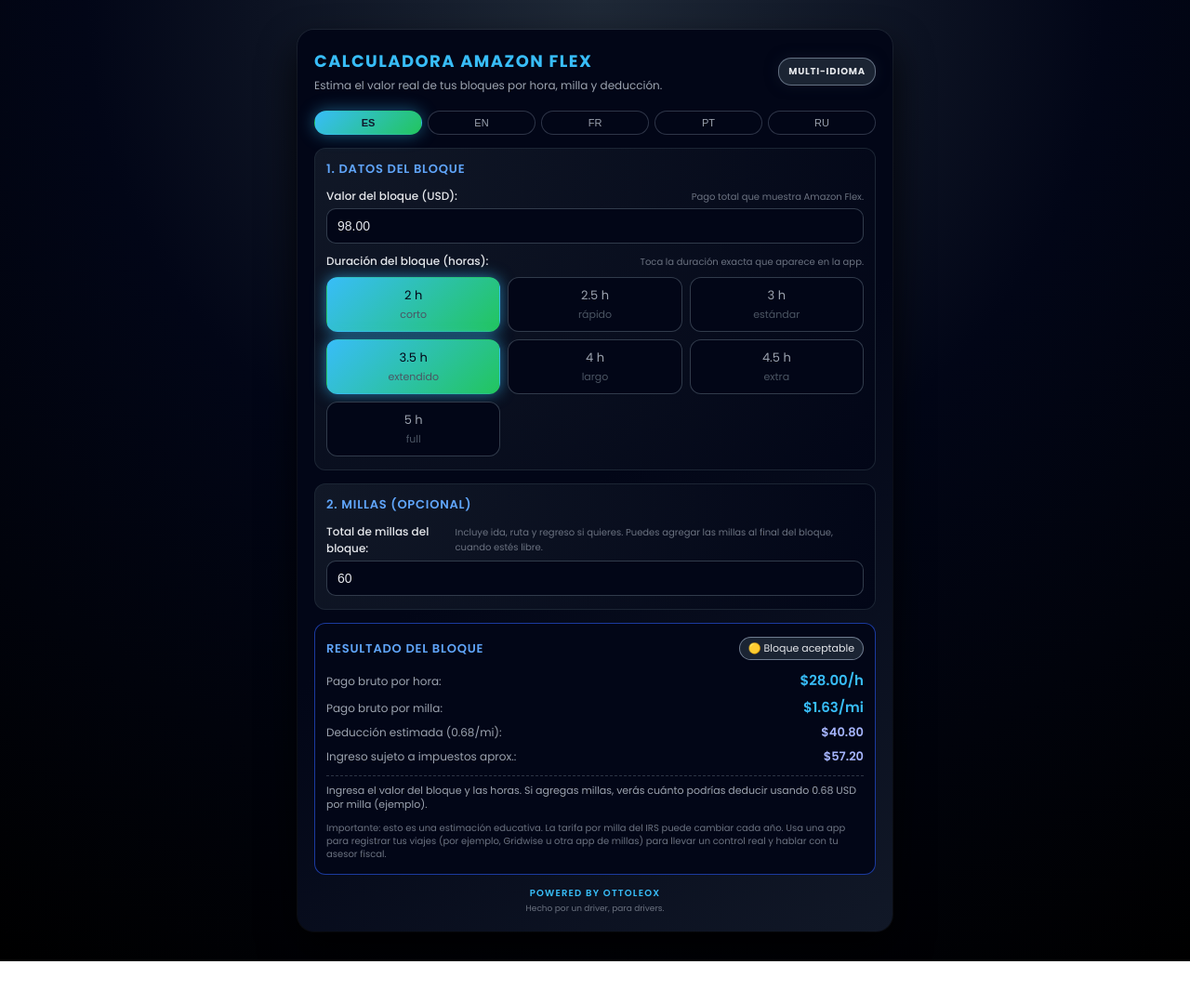
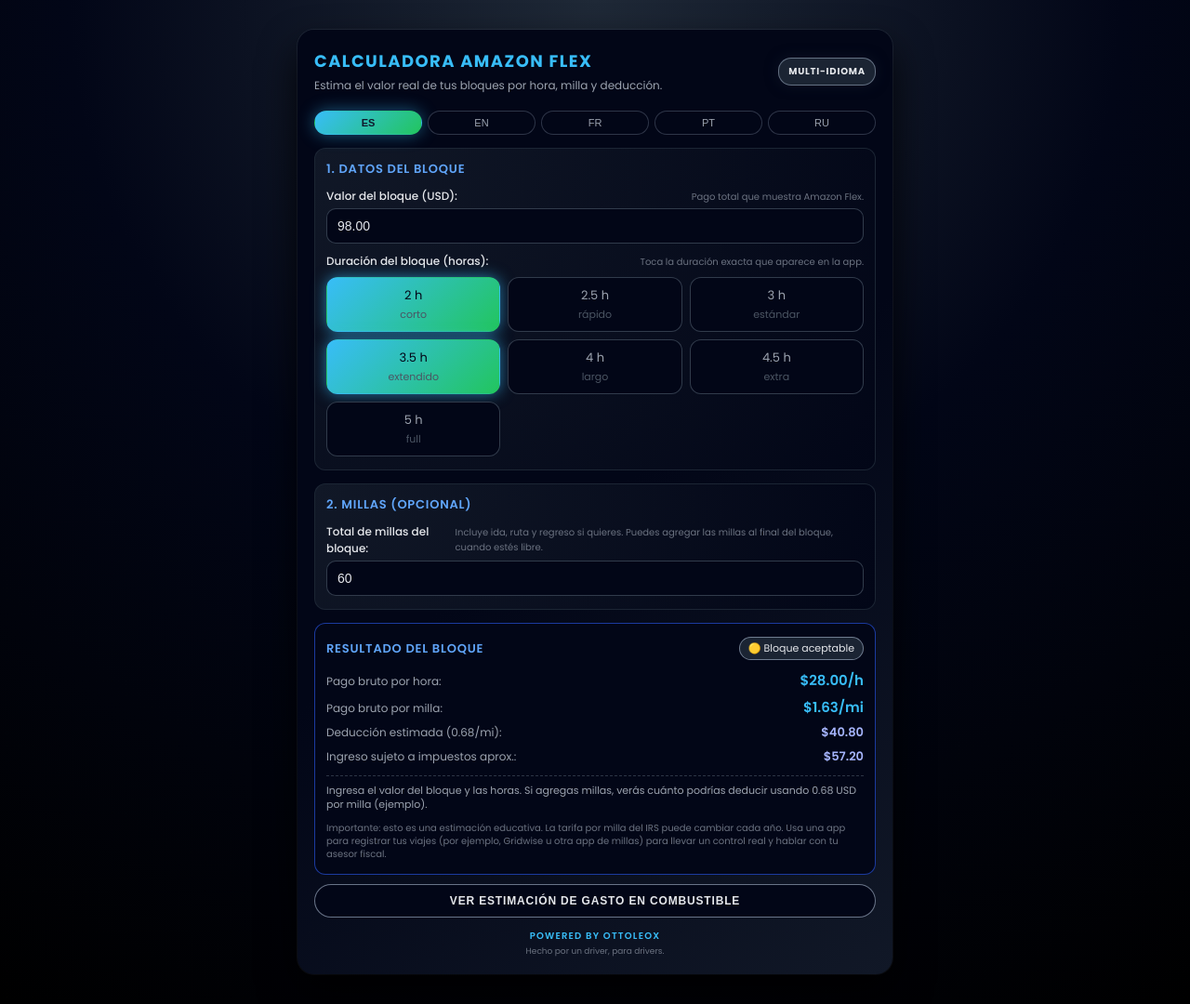
Before and after one commit to oljb17-maker/Amazonflexcalculator, a plain HTML site: page index.html in a window 1280 px wide. Shown: the whole page at 93% size. Before the commit the page ends 1034 px from the top, so only its background shows below. Drawn offline with Linux system fonts and the light colour scheme.

Commit message:
Actualizar index.html

```diff
--- a/index.html
+++ b/index.html
@@ -298,6 +298,26 @@
             font-weight: 600;
         }
 
+        .link-btn {
+            margin-top: 10px;
+            width: 100%;
+            padding: 10px 14px;
+            border-radius: 999px;
+            border: 1px solid rgba(148,163,184,0.7);
+            background: #020617;
+            color: #e5e7eb;
+            font-size: 12px;
+            font-weight: 600;
+            text-transform: uppercase;
+            letter-spacing: 0.07em;
+            cursor: pointer;
+            transition: background 0.15s, box-shadow 0.15s ease;
+        }
+        .link-btn:hover {
+            background: rgba(15,23,42,0.95);
+            box-shadow: 0 0 10px rgba(15,23,42,0.6);
+        }
+
         .foot {
             margin-top: 12px;
             text-align: center;
@@ -323,69 +343,35 @@
            🧩 Ajustes para pantallas pequeñas
            ============================ */
 
-        /* Teléfonos MUY pequeños (tipo iPhone SE viejito, Android barato) */
         @media (max-width: 360px) {
-            body {
-                padding: 8px;
-            }
-
+            body { padding: 8px; }
             .app-container {
                 padding: 14px 12px 12px;
                 border-radius: 14px;
             }
-
-            .title {
-                font-size: 16px;
-            }
-
-            .subtitle {
-                font-size: 11px;
-            }
-
+            .title { font-size: 16px; }
+            .subtitle { font-size: 11px; }
             .hours-grid {
                 grid-template-columns: repeat(2, 1fr);
                 gap: 6px;
             }
-
             .section,
             .results-section {
                 padding: 10px 10px 11px;
             }
-
-            .result-label {
-                font-size: 11px;
-            }
-
-            .result-value {
-                font-size: 14px;
-            }
-
-            .result-value.small {
-                font-size: 12px;
-            }
+            .result-label { font-size: 11px; }
+            .result-value { font-size: 14px; }
+            .result-value.small { font-size: 12px; }
         }
 
-        /* Teléfonos normales (iPhone 11–16, Samsung, etc.) */
         @media (max-width: 430px) {
-            body {
-                padding: 10px;
-            }
-
-            .app-container {
-                padding: 16px 14px 14px;
-            }
-
-            .hours-grid {
-                gap: 7px;
-            }
+            body { padding: 10px; }
+            .app-container { padding: 16px 14px 14px; }
+            .hours-grid { gap: 7px; }
         }
 
-        /* Tablets y pantallas grandes */
         @media (min-width: 768px) {
-            body {
-                padding: 32px;
-            }
-
+            body { padding: 32px; }
             .app-container {
                 max-width: 640px;
                 margin: 0 auto;
@@ -506,6 +492,11 @@
         </div>
     </section>
 
+    <!-- Botón para ver estimación de gasto en combustible -->
+    <button class="link-btn" id="fuelEstimatorBtn">
+        Ver estimación de gasto en combustible
+    </button>
+
     <footer class="foot">
         <span>Powered by Ottoleox</span>
         <small id="footSubtitle">Hecho por un driver, para drivers.</small>
@@ -546,6 +537,7 @@
             noteText:
                 "Importante: esto es una estimación educativa. La tarifa por milla del IRS puede cambiar cada año. Usa una app para registrar tus viajes (por ejemplo, Gridwise u otra app de millas) para llevar un control real y hablar con tu asesor fiscal.",
             footSubtitle: "Hecho por un driver, para drivers.",
+            fuelButton: "Ver estimación de gasto en combustible",
             hoursHints: ["corto", "rápido", "estándar", "extendido", "largo", "extra", "full"]
         },
         en: {
@@ -576,6 +568,7 @@
             noteText:
                 "Important: this is an educational estimate. The IRS mileage rate may change every year. Use a mileage tracking app (for example Gridwise or similar) to keep real records and talk to your tax professional.",
             footSubtitle: "Made by a driver, for drivers.",
+            fuelButton: "View fuel cost estimation",
             hoursHints: ["short", "fast", "standard", "extended", "long", "extra", "full"]
         },
         fr: {
@@ -604,8 +597,9 @@
             resultDetails:
                 "Entre le montant du bloc et les heures. Si tu ajoutes les miles, tu verras une déduction estimée en utilisant 0,68 USD par mile comme exemple.",
             noteText:
-                "Important : ceci est une estimination pédagogique. Le taux au mile peut changer chaque année. Utilise une application de suivi du kilométrage (par ex. Gridwise ou similaire) pour garder des preuves réelles et consulte ton conseiller fiscal.",
+                "Important : ceci est une estimation pédagogique. Le taux au mile peut changer chaque année. Utilise une application de suivi du kilométrage (par ex. Gridwise ou similaire) pour garder des preuves réelles et consulte ton conseiller fiscal.",
             footSubtitle: "Créé par un driver, pour les drivers.",
+            fuelButton: "Voir l’estimation du coût carburant",
             hoursHints: ["court", "rapide", "standard", "prolongé", "long", "extra", "complet"]
         },
         pt: {
@@ -636,6 +630,7 @@
             noteText:
                 "Importante: isto é apenas uma estimativa educativa. A taxa por milha do IRS pode mudar todo ano. Use um app de registro de milhas (por exemplo Gridwise ou similar) para manter um controle real e falar com seu contador.",
             footSubtitle: "Feito por um driver, para drivers.",
+            fuelButton: "Ver estimativa de gasto com combustível",
             hoursHints: ["curto", "rápido", "padrão", "estendido", "longo", "extra", "completo"]
         },
         ru: {
@@ -666,6 +661,7 @@
             noteText:
                 "Важно: это учебная оценка. Норма вычета за милю может меняться каждый год. Используй приложение для учёта пробега (например Gridwise или аналог) и консультируйся с налоговым специалистом.",
             footSubtitle: "Создано драйвером для драйверов.",
+            fuelButton: "Посмотреть оценку затрат на топливо",
             hoursHints: ["короткий", "быстрый", "стандарт", "длинный", "очень длинный", "экстра", "полный"]
         }
     };
@@ -698,6 +694,8 @@
         document.getElementById("resultDetails").textContent = t.resultDetails;
         document.getElementById("noteText").textContent = t.noteText;
         document.getElementById("footSubtitle").textContent = t.footSubtitle;
+
+        document.getElementById("fuelEstimatorBtn").textContent = t.fuelButton;
 
         const hourOptions = document.querySelectorAll(".hour-option");
         t.hoursHints.forEach((hint, index) => {
@@ -797,6 +795,12 @@
         });
     });
 
+    // Botón para ir al estimador de combustible (Kairoslab)
+    document.getElementById("fuelEstimatorBtn").addEventListener("click", () => {
+        window.location.href = "https://oljb17-maker.github.io/Kairoslab/";
+    });
+
+    // Valores iniciales
     document.getElementById("blockPrice").value = "98.00";
     document.getElementById("blockMiles").value = "60";
     selectedHours = 3.5;
```
